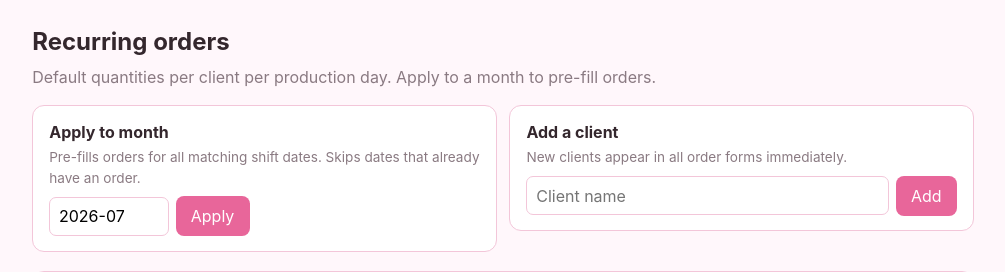
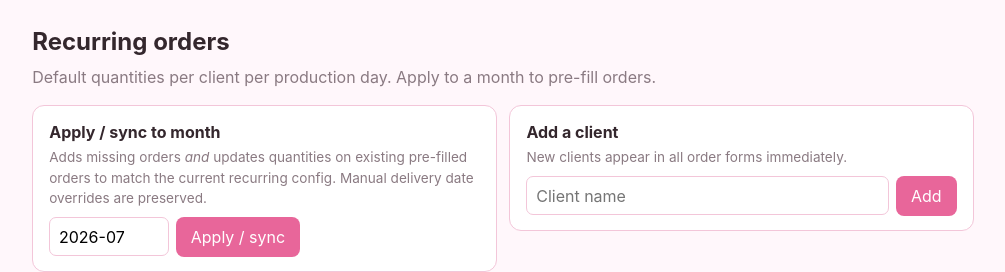
Before and after one commit to papaya-aya/ichigo-ichie, a Flask app: page /owner/recurring-orders in a window 1280 px wide. Shown: the part 52-324 px from the top of the page, without its empty margins (137-1142 px from the left). Run offline with Flask 3, Linux system fonts and the light colour scheme; the visitor is signed in with stand-in values (Sample User, id 1); data that the repository does not hold is empty; parts of the project's set-up code (start-up, migrations or seed data) failed here and were passed over; some libraries are stand-ins or nearby versions.

Commit message:
Clarify Apply/sync reflects recurring changes in existing orders
The Apply button already updated quantities on existing pre-filled orders,
but the UI said "Skips dates that already have an order" and the flash
said "delivery date(s) corrected" — neither communicated the quantity sync.

- Rename button to "Apply / sync" with accurate description
- Flash now says "X existing order(s) synced (quantities updated)"

Co-Authored-By: Claude Sonnet 4.6 <noreply@anthropic.com>

```diff
--- a/app.py
+++ b/app.py
@@ -1060,9 +1060,9 @@ def apply_recurring_orders():
             ).fetchone()
 
             if existing:
-                # Always sync quantities to match the recurring config.
-                # Only fix delivery_date if it's still sitting at the production date
-                # (meaning the offset was never applied); leave manual overrides alone.
+                # Sync quantities to match the recurring config.
+                # Only fix delivery_date if it's still the production date
+                # (offset not yet applied); leave manual overrides alone.
                 current_del = existing["delivery_date"] or inst["date"]
                 fixed_del   = del_date if current_del == inst["date"] else current_del
                 g.db.execute(
@@ -1090,7 +1090,7 @@ def apply_recurring_orders():
     g.db.commit()
     parts = []
     if added:   parts.append(f"{added} new order(s) added")
-    if updated: parts.append(f"{updated} delivery date(s) corrected")
+    if updated: parts.append(f"{updated} existing order(s) synced (quantities updated)")
     flash(f"{month_label(month)}: {', '.join(parts) or 'nothing to change'}.", "success")
     return redirect(url_for("recurring_orders"))
 
--- a/templates/recurring_orders.html
+++ b/templates/recurring_orders.html
@@ -10,11 +10,11 @@
 
   {# Apply to month #}
   <div class="card" style="flex:1; min-width:16rem; margin:0; padding:0.9rem 1rem">
-    <b>Apply to month</b>
-    <p class="help" style="margin:0.2rem 0 0.5rem">Pre-fills orders for all matching shift dates. Skips dates that already have an order.</p>
+    <b>Apply / sync to month</b>
+    <p class="help" style="margin:0.2rem 0 0.5rem">Adds missing orders <em>and</em> updates quantities on existing pre-filled orders to match the current recurring config. Manual delivery date overrides are preserved.</p>
     <form method="post" action="{{ url_for('apply_recurring_orders') }}" class="row-actions" style="margin:0">
       <input type="text" name="month" value="{{ next_month }}" pattern="\d{4}-\d{2}" style="width:7.5rem">
-      <button type="submit">Apply</button>
+      <button type="submit">Apply / sync</button>
     </form>
   </div>
 
```
